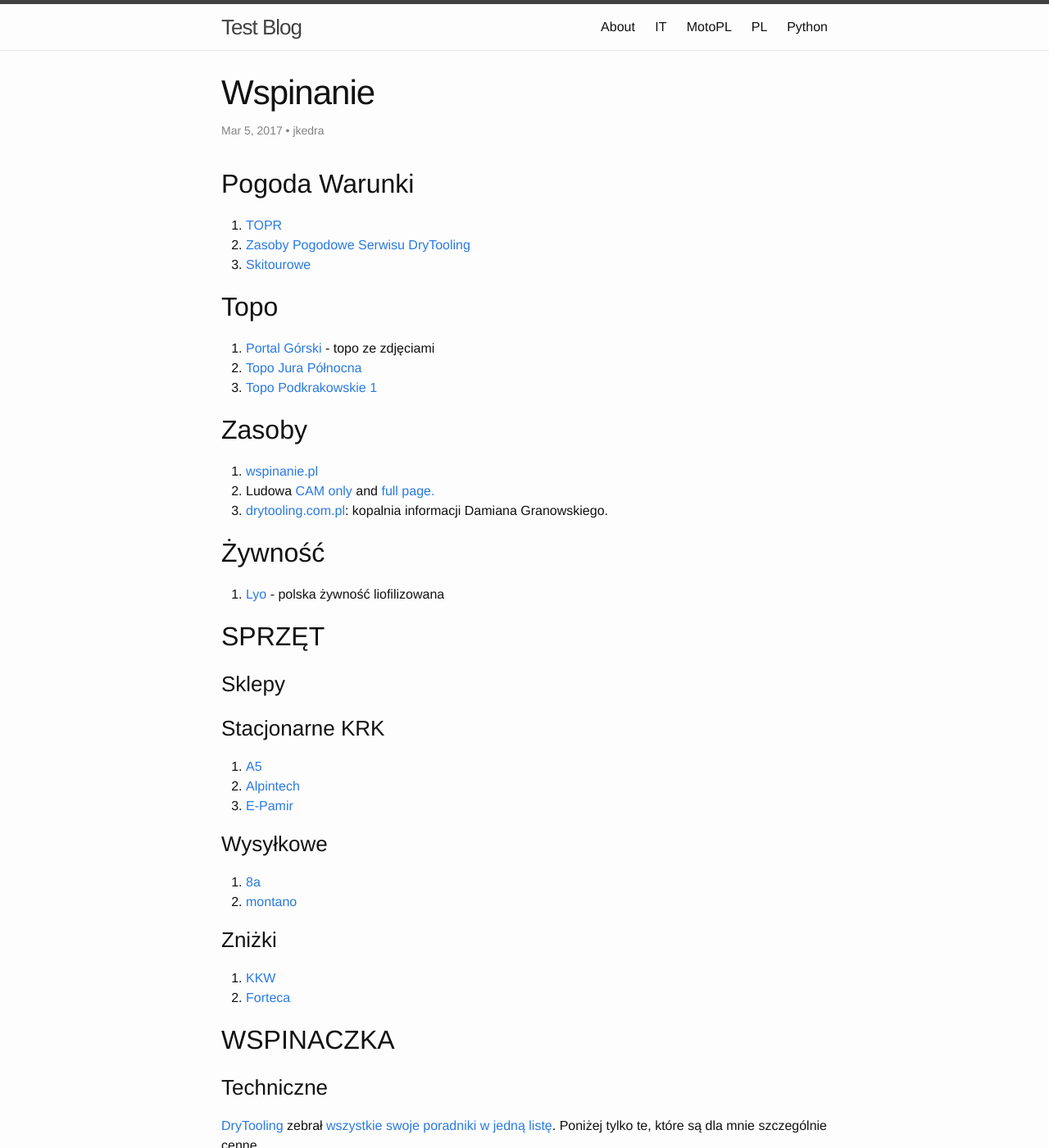
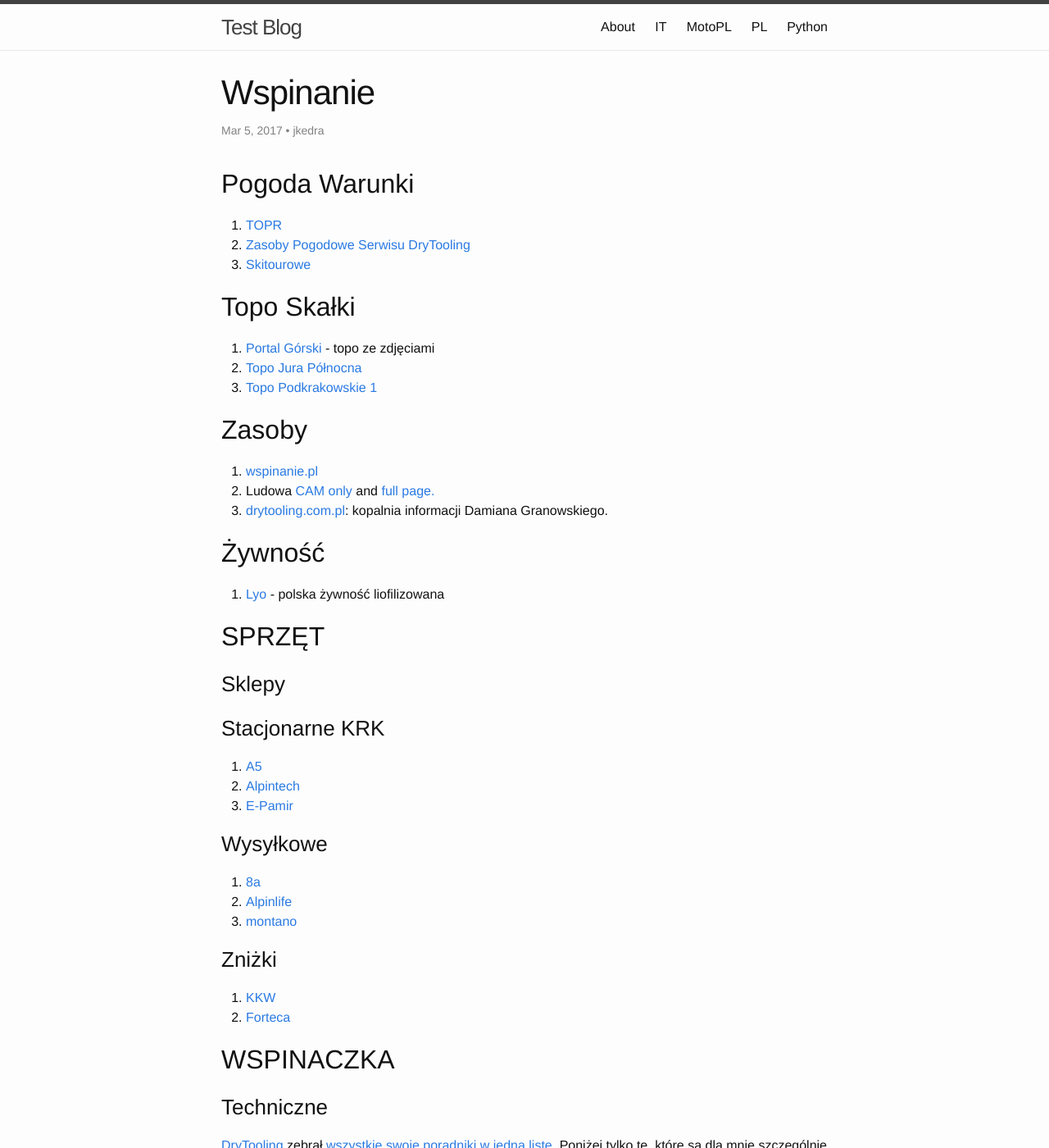
Before and after one commit to jkedra/jkedra.github.io, a Jekyll site: the page built from _posts/2017-03-05-wspinanie.md, in a window 1280 px wide and 1400 px high. Shown: the whole window at 82% size. Built offline with Jekyll 4.4.1, drawn with Linux system fonts in a browser that asks for light colours; some of the changed text lies outside the part shown.

Commit message:
nowe linki

```diff
--- a/_posts/2017-03-05-wspinanie.md
+++ b/_posts/2017-03-05-wspinanie.md
@@ -11,7 +11,7 @@ language: pl
 2. [Zasoby Pogodowe Serwisu DryTooling](http://drytooling.com.pl/pogoda-w-gorach)
 3. [Skitourowe](http://skitourowezakopane.pl/)
 
-## Topo
+## Topo Skałki
 
 1. [Portal Górski](http://topo.portalgorski.pl/) - topo ze zdjęciami
 2. [Topo Jura Północna](http://topojura.dz.pl/)
@@ -41,8 +41,9 @@ language: pl
 
 ### Wysyłkowe
 
-2. [8a](http://8a.pl)
-2. [montano](http://montano.pl)
+1. [8a](http://8a.pl)
+2. [Alpinlife](http://www.alpinlife.pl/)
+3. [montano](http://montano.pl)
 
 ### Zniżki
 
@@ -97,7 +99,7 @@ Poniżej tylko te, które są dla mnie szczególnie cenne.
 
 1. [Klasyki literatury za DryTooling](http://drytooling.com.pl/serwis/art/artykuly/7059-dobra-literatura-gorska)
 
-[zjazd1]: http://drytooling.com.pl/serwis/art/patenty/7025-poradnik-wspinaczkowy-zjazd-na-linie?showall=1
+[zjazd1]: http://drytooling.com.pl/serwis/art/patenty/7025-poradnik-wspinaczkowy-zjazd-na-linie
 [gran-tatr-let1]: http://drytooling.com.pl/serwis/art/artykuly/6436-wybrane-drogi-kursowe-tatry-lato
 [drytooling]: http://drytooling.com.pl/
 [dt-por-set]: http://drytooling.com.pl/serwis/art/artykuly/6924-zbior-poradnikow-wspinaczkowych
```
Also changed, not shown: other parts of _posts/2017-03-05-wspinanie.md (+1 -0 lines).
